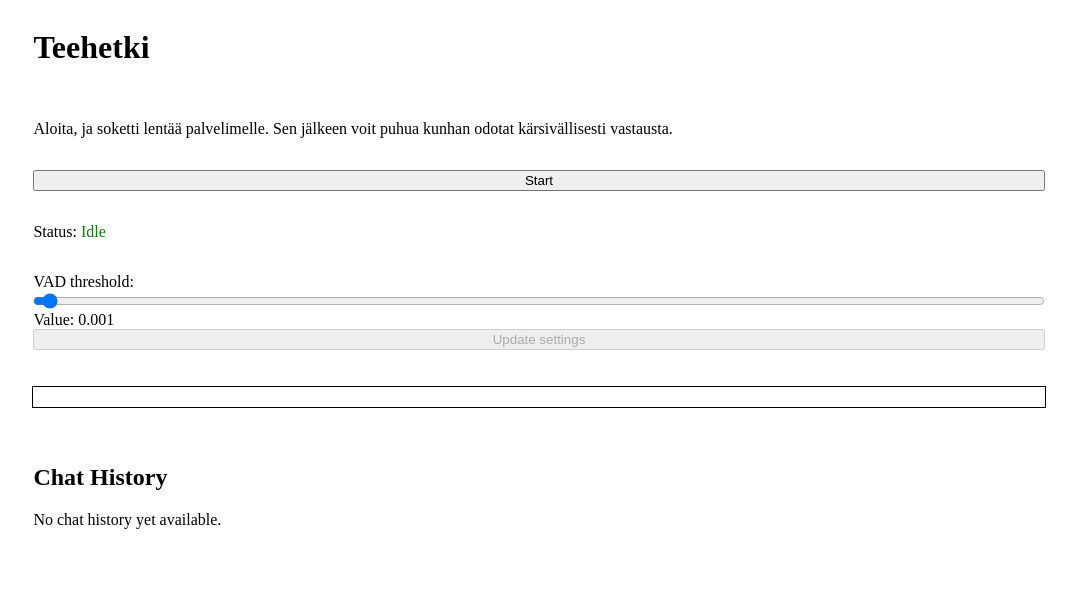
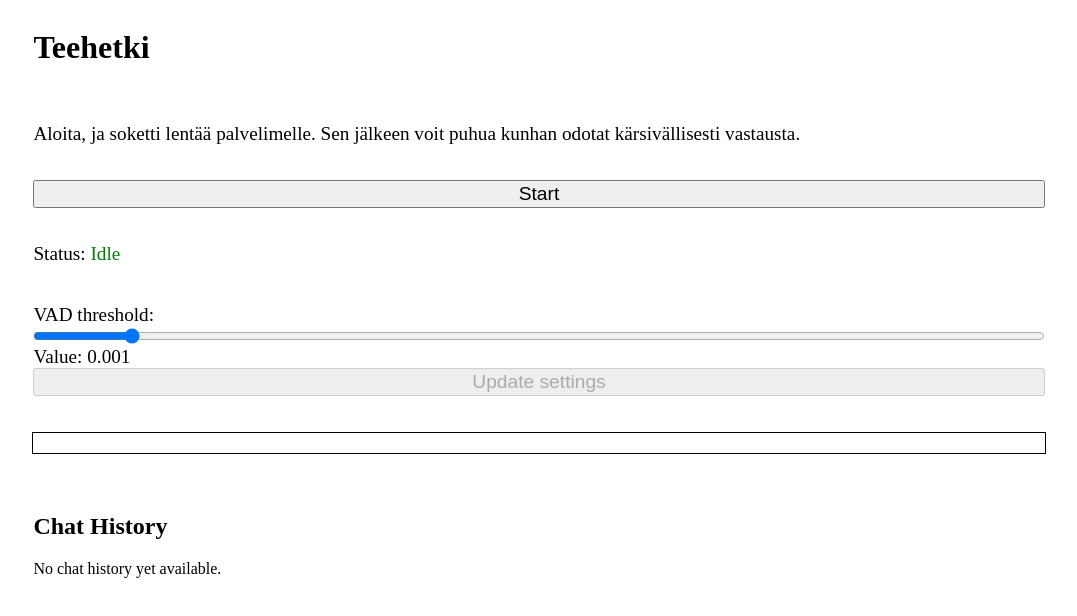
Before and after one commit to teekuningas/teehetki, a React (Create React App) app in the folder src/client/: page / in a window 1280 px wide. Shown: the top 616 px of the page, without its empty margins (101-1178 px from the left). Built offline with nearby package versions, Linux system fonts and the light colour scheme.

Commit message:
Fine tune some defaults

```diff
--- a/src/client/src/App.js
+++ b/src/client/src/App.js
@@ -8,7 +8,7 @@ function App() {
 
   const thresholdMin = 0.0001;
   const thresholdStep = 0.0001;
-  const thresholdMax = 0.1;
+  const thresholdMax = 0.01;
   const thresholdInitial = 0.001;
 
   const [isOpen, setIsOpen] = useState(false);
--- a/src/client/src/styles.css
+++ b/src/client/src/styles.css
@@ -20,6 +20,17 @@
 .container .canvas {
   display: block;
   width: 100%;
+}
+
+.container .description p,
+.container .start-button button,
+.container .threshold-slider label,
+.container .threshold-slider input,
+.container .threshold-slider button,
+.container .agent-status,
+.container .chat-history li,
+.container .canvas {
+  font-size: 1.2em;
 }
 
 .container .threshold-slider {
```
Also changed, not shown: 1 other file (tests, documents, lock files or other folders).
